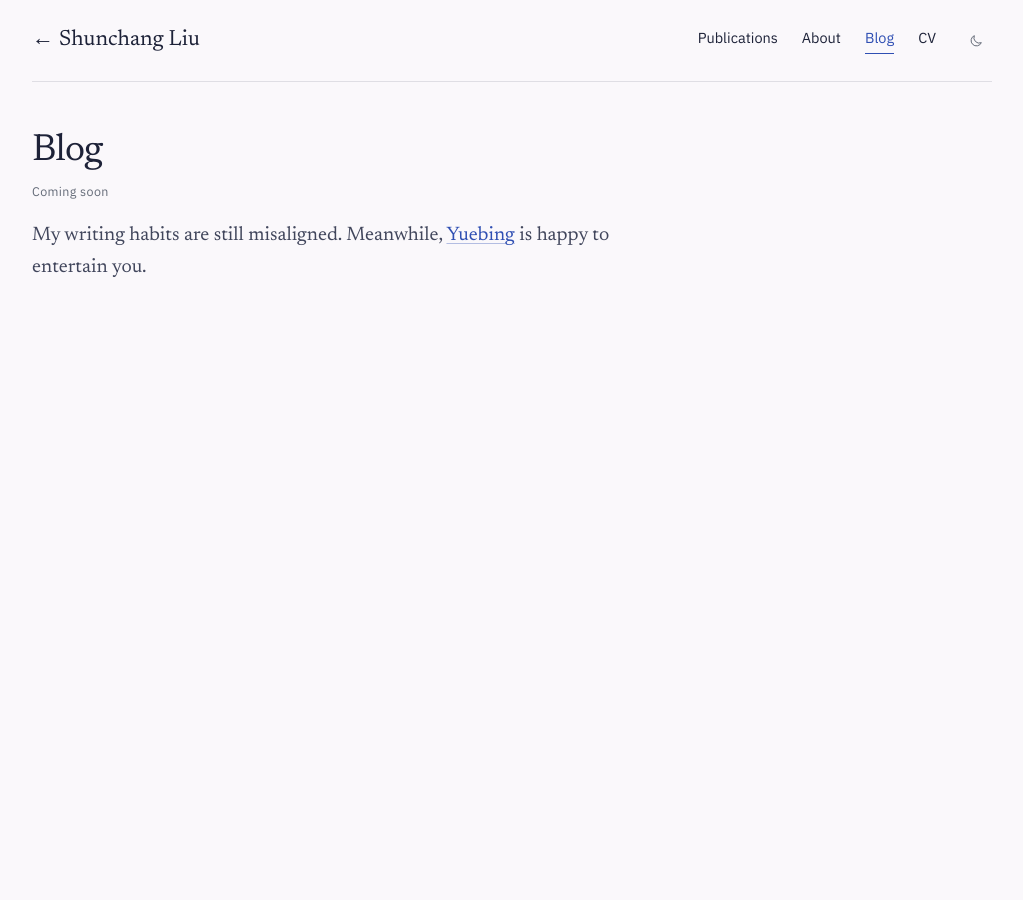
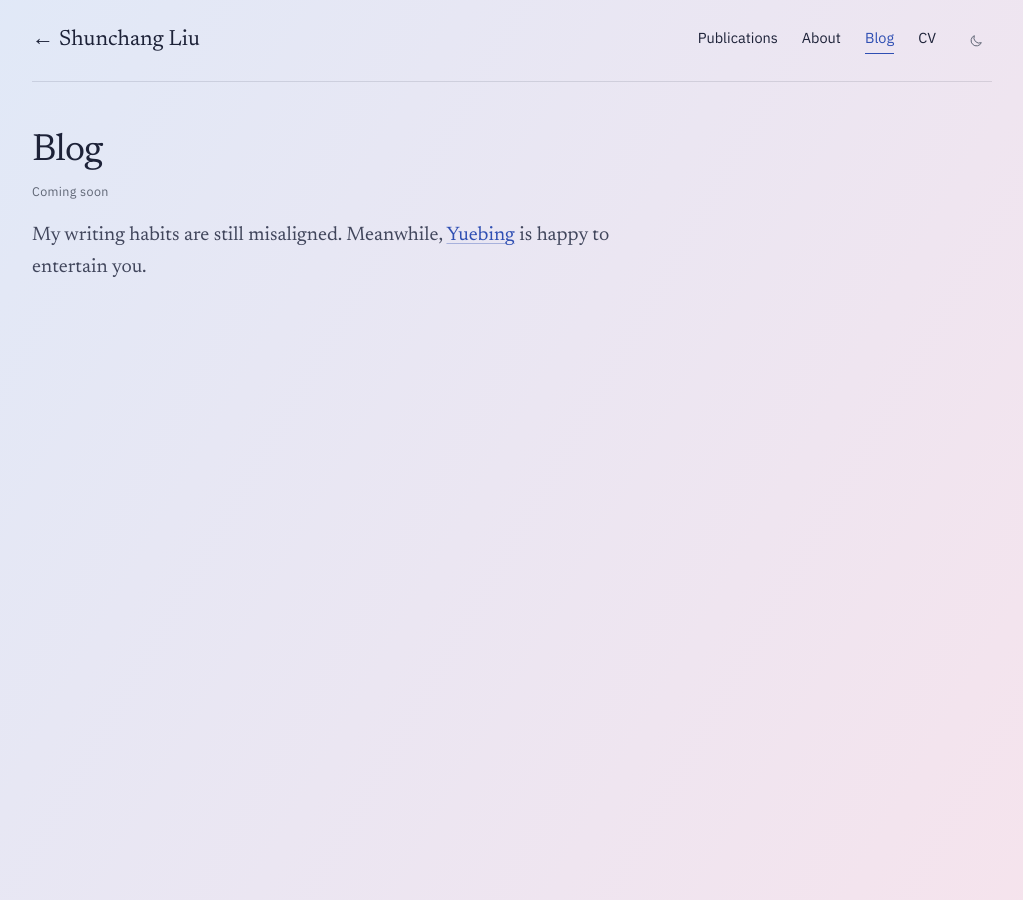
Before and after one commit to shunchang-liu/shunchang-liu.github.io, a Jekyll site: the page built from showcase.html, in a window 1280 px wide. Shown: the whole page, without its empty margins (128-1151 px from the left). Built offline with Jekyll 4.4.1, drawn with Linux system fonts in a browser that asks for light colours.

Commit message:
Light blue and light pink page backgrounds
- Left page light blue, right page light pink, on a blue-to-pink desk gradient
- Scope the no-scroll rule to the homepage

Co-Authored-By: Claude Opus 5.5 <noreply@anthropic.com>

```diff
--- a/_layouts/minimal.html
+++ b/_layouts/minimal.html
@@ -17,7 +17,7 @@
     <link href="https://fonts.googleapis.com/css2?family=Newsreader:ital,opsz,wght@0,6..72,400;0,6..72,500;1,6..72,400&family=IBM+Plex+Sans:wght@400;500;600&display=swap" rel="stylesheet">
     <link rel="stylesheet" href="{{ '/assets/css/site.css' | relative_url }}">
 </head>
-<body>
+<body{% if page.body_class %} class="{{ page.body_class }}"{% endif %}>
     {{ content }}
     <script src="{{ '/assets/js/site.js' | relative_url }}"></script>
 </body>
--- a/assets/css/site.css
+++ b/assets/css/site.css
@@ -3,11 +3,14 @@
    [data-theme="dark"] is opt-in. Change --accent / --accent-2 to re-theme. */
 
 :root {
-    --bg: #faf8fb;
-    --surface: #f0ecf3;
+    --bg: #eef4fc;
+    --page-left: #eef4fc;
+    --page-right: #fcf0f5;
+    --desk: linear-gradient(120deg, #dfe9f8, #f7e3ec);
+    --surface: #e4e9f3;
     --ink: #1d2238;
     --ink-2: #41465c;
-    --muted: #646b78;
+    --muted: #5f6675;
     --accent: #2f4fb3;
     --accent-2: #b8336a;
     --accent-2-soft: rgba(184, 51, 106, 0.07);
@@ -16,7 +19,7 @@
     --rule-strong: rgba(29, 34, 56, 0.38);
     --map-low: #cdd7f3;
     --map-high: #b8336a;
-    --spine: rgba(184, 51, 106, 0.06);
+    --spine: rgba(29, 34, 56, 0.06);
     --serif: "Newsreader", Georgia, "Times New Roman", serif;
     --sans: "IBM Plex Sans", system-ui, -apple-system, "Segoe UI", sans-serif;
     --profile-width: 560px;
@@ -24,8 +27,11 @@
 }
 
 :root[data-theme="dark"] {
-    --bg: #121522;
-    --surface: #1c2033;
+    --bg: #141b2e;
+    --page-left: #141b2e;
+    --page-right: #22172a;
+    --desk: linear-gradient(120deg, #0d1222, #1a1020);
+    --surface: #222a40;
     --ink: #eceaf2;
     --ink-2: #c7c8d6;
     --muted: #9396a8;
@@ -47,6 +53,7 @@ html { background: var(--bg); }
 
 body {
     margin: 0;
+    min-height: 100vh;
     background: var(--bg);
     color: var(--ink);
     font-family: var(--sans);
@@ -129,7 +136,8 @@ button {
 /* Desktop: a book. Closed, the profile is a single centered page; opening a
    view adds an equal right page, and each page scrolls independently. */
 @media (min-width: 1024px) {
-    body { overflow: hidden; }
+    body { background: var(--desk); background-attachment: fixed; }
+    .book { overflow: hidden; }
     /* Grid areas (not flex) so the percentage padding below resolves against
        the page width, which keeps the text block centered on each page. */
     .shell {
@@ -149,13 +157,14 @@ button {
         scrollbar-width: thin;
         padding: 72px max(48px, calc((100% - 600px) / 2)) 88px;
     }
-    .profile { scrollbar-width: none; }
+    .profile { scrollbar-width: none; background: var(--page-left); box-shadow: 0 0 48px rgba(29, 34, 56, 0.08); }
     .profile::-webkit-scrollbar { display: none; }
-    .panel-open .profile { background: linear-gradient(to left, var(--spine), transparent 56px); }
+    .panel-open .profile { background: linear-gradient(to left, var(--spine), transparent 56px), var(--page-left); }
     .js .panel-open .panel {
         padding-top: 28px;
-        background: linear-gradient(to right, var(--spine), transparent 56px);
+        background: linear-gradient(to right, var(--spine), transparent 56px), var(--page-right);
         border-left: 1px solid var(--rule);
+        box-shadow: 0 0 48px rgba(29, 34, 56, 0.08);
         animation: page-open 0.35s ease-out;
     }
     .panel-view { max-width: none; }
@@ -187,7 +196,7 @@ button {
         inset: 0;
         z-index: 10;
         overflow-y: auto;
-        background: var(--bg);
+        background: var(--page-right);
     }
     .panel-bar {
         position: sticky;
@@ -198,7 +207,7 @@ button {
         justify-content: space-between;
         margin: 0 -20px 24px;
         padding: 14px 20px;
-        background: var(--bg);
+        background: var(--page-right);
         border-bottom: 1px solid var(--rule);
     }
     .panel-close .when-narrow {
--- a/index.html
+++ b/index.html
@@ -1,5 +1,6 @@
 ---
 layout: minimal
+body_class: book
 ---
 {% assign profile = site.data.profile %}
 <div class="shell">
```
